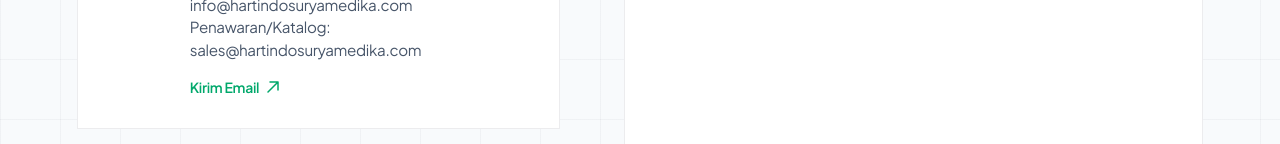
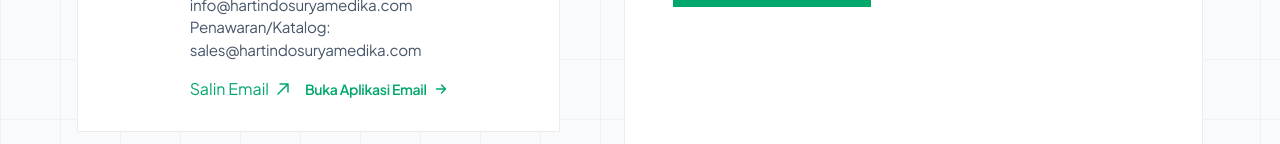
Before and after one commit to wahyuhd25/hsm-company-profile, a Next.js app: page / in a window 1280 px wide. Shown: the part 2856-3000 px from the top of the page. Built offline with nearby package versions, Linux system fonts and the light colour scheme; no server answers; the database is empty.

Commit message:
chore(ui): update layout, navbar, contact components and README

```diff
--- /dev/null
+++ b/src/app/actions/contact.ts
@@ -0,0 +1,52 @@
+"use server";
+
+import { prisma } from "@/lib/prisma";
+
+export async function submitContactMessage(formData: FormData, turnstileToken: string) {
+  try {
+    // 1. Verifikasi Cloudflare Turnstile
+    const SECRET_KEY = process.env.TURNSTILE_SECRET_KEY || "1x0000000000000000000000000000000AA"; // Use dummy test key if not set
+
+    const verifyRes = await fetch("https://challenges.cloudflare.com/turnstile/v0/siteverify", {
+      method: "POST",
+      headers: {
+        "Content-Type": "application/x-www-form-urlencoded",
+      },
+      body: `secret=${SECRET_KEY}&response=${turnstileToken}`,
+    });
+
+    const verifyData = await verifyRes.json();
+    if (!verifyData.success) {
+      return { success: false, error: "Gagal memverifikasi captcha. Silakan coba lagi." };
+    }
+
+    // 2. Ambil data dari FormData
+    const name = formData.get("nama") as string;
+    const email = formData.get("email") as string;
+    const institusi = formData.get("institusi") as string;
+    const telepon = formData.get("telepon") as string;
+    const pesan = formData.get("pesan") as string;
+
+    if (!name || !email || !telepon || !pesan) {
+      return { success: false, error: "Data form tidak lengkap." };
+    }
+
+    // 3. Simpan ke database
+    await prisma.contactMessage.create({
+      data: {
+        name,
+        email,
+        institusi,
+        phone: telepon,
+        message: pesan,
+      },
+    });
+
+    // TODO: Send email notification via Resend/SMTP here (Optional / Future enhancement)
+
+    return { success: true };
+  } catch (error) {
+    console.error("Gagal mengirim pesan kontak:", error);
+    return { success: false, error: "Terjadi kesalahan internal server." };
+  }
+}
--- a/src/app/components/Kontak.tsx
+++ b/src/app/components/Kontak.tsx
@@ -1,6 +1,8 @@
 "use client";
 
-import React, { useState } from "react";
+import React, { useState, useRef } from "react";
+import { submitContactMessage } from "@/app/actions/contact";
+import { Turnstile, type TurnstileInstance } from "@marsidev/react-turnstile";
 
 export default function Kontak() {
   const [formData, setFormData] = useState({
@@ -12,6 +14,8 @@
   });
 
   const [status, setStatus] = useState<"idle" | "loading" | "success" | "error">("idle");
+  const [turnstileToken, setTurnstileToken] = useState<string>("");
+  const turnstileRef = useRef<TurnstileInstance>(null);
 
   const handleChange = (e: React.ChangeEvent<HTMLInputElement | HTMLTextAreaElement>) => {
     const { name, value } = e.target;
@@ -23,11 +27,25 @@
 
   const handleSubmit = async (e: React.FormEvent) => {
     e.preventDefault();
+
+    if (!turnstileToken) {
+      alert("Harap tunggu sebentar hingga verifikasi keamanan selesai.");
+      return;
+    }
+
     setStatus("loading");
 
-    // Simulasi pengiriman data form (API Call)
     try {
-      await new Promise((resolve) => setTimeout(resolve, 1500));
+      const formDataObj = new FormData();
+      formDataObj.append("nama", formData.nama);
+      formDataObj.append("email", formData.email);
+      formDataObj.append("institusi", formData.institusi);
+      formDataObj.append("telepon", formData.telepon);
+      formDataObj.append("pesan", formData.pesan);
+
+      const res = await submitContactMessage(formDataObj, turnstileToken);
+
+      if (res.success) {
         setStatus("success");
         setFormData({
           nama: "",
@@ -36,8 +54,16 @@
           telepon: "",
           pesan: "",
         });
+      } else {
+        alert(res.error || "Gagal mengirim pesan.");
+        setStatus("error");
+      }
     } catch {
       setStatus("error");
+    } finally {
+      // Reset turnstile for next submission
+      turnstileRef.current?.reset();
+      setTurnstileToken("");
     }
   };
 
@@ -141,12 +167,28 @@
                   Informasi Umum: info@hartindosuryamedika.com<br />
                   Penawaran/Katalog: sales@hartindosuryamedika.com
                 </p>
-                <a href="mailto:info@hartindosuryamedika.com" className="kontak__card-link">
-                  Kirim Email
+                <div style={{ display: 'flex', gap: '1rem', alignItems: 'center' }}>
+                  <button
+                    onClick={() => {
+                      navigator.clipboard.writeText("info@hartindosuryamedika.com");
+                      alert("Alamat email info@hartindosuryamedika.com berhasil disalin!");
+                    }}
+                    className="kontak__card-link"
+                    style={{ background: 'none', border: 'none', padding: 0, cursor: 'pointer', font: 'inherit', textAlign: 'left' }}
+                  >
+                    Salin Email
                     <svg width="12" height="12" viewBox="0 0 12 12" fill="none" aria-hidden="true">
                       <path d="M1 11L11 1M11 1H3M11 1V9" stroke="currentColor" strokeWidth="1.5" strokeLinecap="round" strokeLinejoin="round" />
                     </svg>
+                  </button>
+
+                  <a href="mailto:info@hartindosuryamedika.com" className="kontak__card-link">
+                    Buka Aplikasi Email
+                    <svg width="12" height="12" viewBox="0 0 12 12" fill="none" aria-hidden="true">
+                      <path d="M1.5 6H10.5M10.5 6L6.5 2M10.5 6L6.5 10" stroke="currentColor" strokeWidth="1.5" strokeLinecap="round" strokeLinejoin="round" />
+                    </svg>
                   </a>
+                </div>
               </div>
             </div>
 
@@ -259,6 +301,15 @@
                 </div>
               )}
 
+              <div style={{ marginBottom: '1.5rem' }}>
+                <Turnstile
+                  ref={turnstileRef}
+                  siteKey={process.env.NEXT_PUBLIC_TURNSTILE_SITE_KEY || "1x00000000000000000000AA"}
+                  onSuccess={(token) => setTurnstileToken(token)}
+                  options={{ theme: "light" }}
+                />
+              </div>
+
               <button
                 type="submit"
                 className="kontak__btn-submit"
@@ -291,7 +342,7 @@
           <div className="kontak__map-wrapper">
             <iframe
               title="Peta Lokasi PT. Hartindo Surya Medika Makassar"
-              src="https://www.google.com/maps/embed?pb=!1m18!1m12!1m3!1d127164.67568551465!2d119.3871408892408!3d-5.11188177579736!2m3!1f0!2f0!3f0!3m2!1i1024!2i768!4f13.1!3m3!1m2!1s0x2dbf152d194cf21d%3A0xc07a82ed6403ea4d!2sMakassar%2C%20Makassar%20City%2C%20South%20Sulawesi!5e0!3m2!1sen!2sid!4v1719567890000!5m2!1sen!2sid"
+              src="https://maps.google.com/maps?q=PT.+Hartindo+Surya+Medika+Makassar&t=&z=15&ie=UTF8&iwloc=&output=embed"
               allowFullScreen
               loading="lazy"
               referrerPolicy="no-referrer-when-downgrade"
--- a/src/app/components/ThemeSwitcher.tsx
+++ b/src/app/components/ThemeSwitcher.tsx
@@ -18,9 +18,26 @@
   const [activeTheme, setActiveTheme] = useState("Light Green");
 
   useEffect(() => {
-    const currentClass = document.documentElement.className || "";
-    const currentTheme = themes.find((t) => t && currentClass.includes(t)) || "";
-    const name = themeNames[currentTheme];
+    // 1. Coba baca dari localStorage dulu
+    const savedTheme = localStorage.getItem("hsm-theme");
+
+    let currentTheme = "";
+    if (savedTheme !== null) {
+      currentTheme = savedTheme;
+      // Terapkan theme dari localStorage
+      themes.forEach((t) => {
+        if (t) document.documentElement.classList.remove(t);
+      });
+      if (currentTheme) {
+        document.documentElement.classList.add(currentTheme);
+      }
+    } else {
+      // 2. Jika tidak ada di localStorage, baca dari classList
+      const currentClass = document.documentElement.className || "";
+      currentTheme = themes.find((t) => t && currentClass.includes(t)) || "";
+    }
+
+    const name = themeNames[currentTheme] || "Light Green";
 
     const handle = requestAnimationFrame(() => {
       setActiveTheme(name);
@@ -43,6 +60,9 @@
     if (nextTheme) {
       document.documentElement.classList.add(nextTheme);
     }
+
+    // Save to localStorage
+    localStorage.setItem("hsm-theme", nextTheme);
 
     setActiveTheme(themeNames[nextTheme]);
   };
--- a/src/app/layout.tsx
+++ b/src/app/layout.tsx
@@ -11,7 +11,7 @@
 export const metadata: Metadata = {
   title: "PT. Hartindo Surya Medika | Distributor Produk Ortopedi Terpercaya",
   description:
-    "PT. Hartindo Surya Medika mendukung tenaga medis dengan produk ortopedi berkualitas dan layanan yang responsif. Telah melayani lebih dari 133K+ produk terjual dan 2800+ pesanan terselesaikan.",
+    "PT. Hartindo Surya Medika mendukung tenaga medis dengan produk ortopedi berkualitas dan layanan yang responsif.",
   keywords: "ortopedi, alat medis, hartindo surya medika, HSM, distribusi medis, Makassar",
   openGraph: {
     title: "PT. Hartindo Surya Medika",
@@ -26,8 +26,8 @@
   children: React.ReactNode;
 }>) {
   return (
-    <html lang="id" className={plusJakartaSans.variable}>
-      <body>{children}</body>
+    <html lang="id" className={plusJakartaSans.variable} suppressHydrationWarning>
+      <body suppressHydrationWarning>{children}</body>
     </html>
   );
 }
--- a/src/app/page.tsx
+++ b/src/app/page.tsx
@@ -4,6 +4,7 @@
 import Katalog from "./components/Katalog";
 import Kontak from "./components/Kontak";
 
+export const revalidate = 3600; // Cache for 1 hour (ISR)
 
 export default function Home() {
   return (
@@ -160,7 +161,7 @@
       <Kontak />
 
       {/* ── Dev Theme Switcher Button ── */}
-      <ThemeSwitcher />
+      {process.env.NODE_ENV === "development" && <ThemeSwitcher />}
     </>
   );
 }
```
Also changed, not shown: src/app/components/Navbar.tsx (+9 -8 lines), 1 other file (tests, documents, lock files or other folders). Lines whose indentation alone changed are shown as unchanged.
